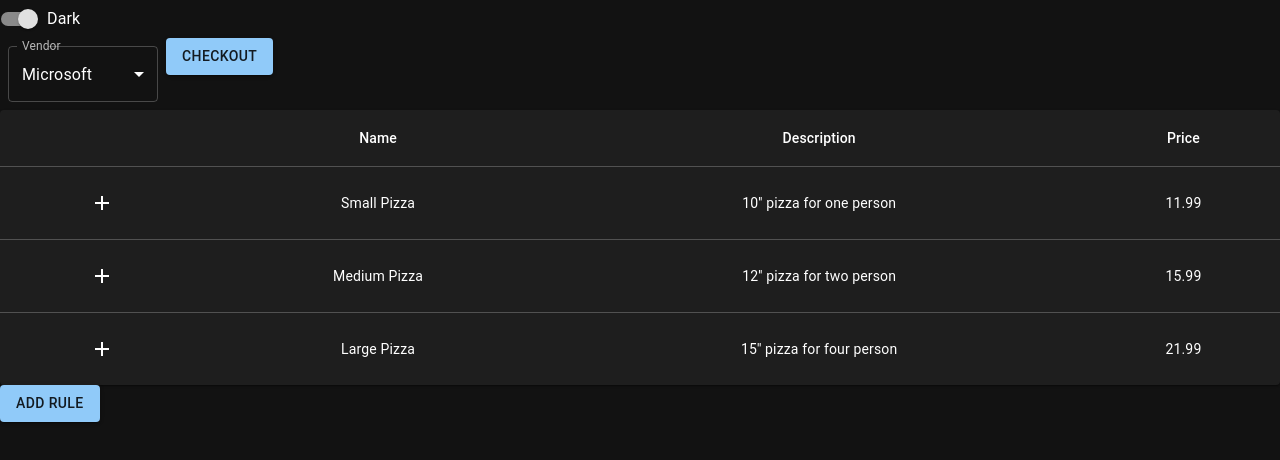
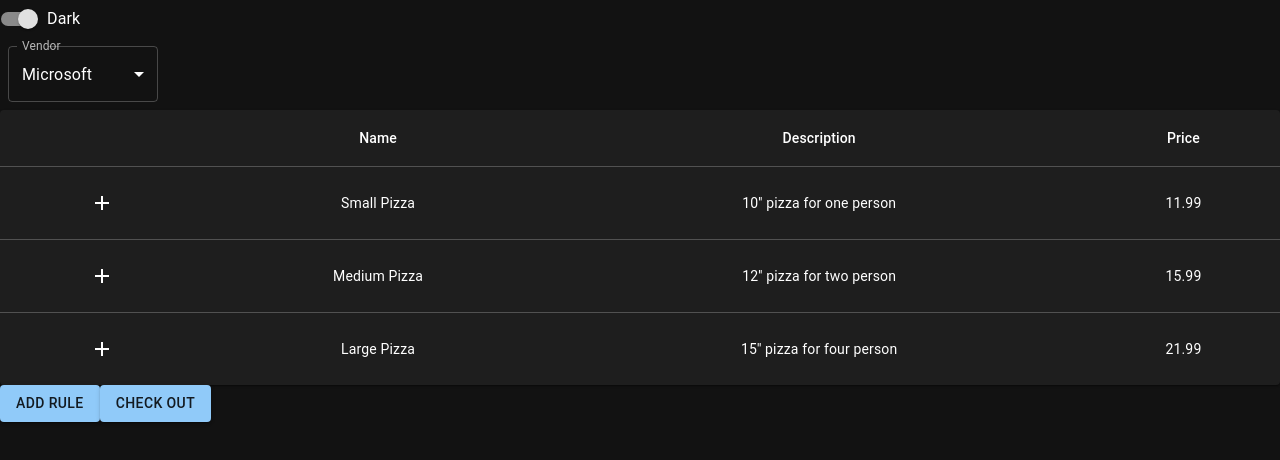
Before and after one commit to quanneprvt/tillpos_react_ts, a React (Create React App) app: page / in a window 1280 px wide. Shown: the top 460 px of the page. Built offline with nearby package versions, Linux system fonts and the light colour scheme.

Commit message:
add rule module, refactor code

```diff
--- a/src/components/Dialog.tsx
+++ b/src/components/Dialog.tsx
@@ -1,12 +1,17 @@
 import React, { ReactNode } from "react";
-import { Dialog, DialogTitle, Paper, PaperProps } from "@mui/material";
+import { Dialog, DialogTitle, Paper, PaperProps, Button } from "@mui/material";
 import Draggable from "react-draggable";
 
 interface IProps {
   title?: string;
   content?: ReactNode;
-  handleClose?: () => void;
-  isOpen?: boolean;
+  buttonText: string;
+  onDialogOpen?: () => void;
+  onDialogClose?: () => void;
+}
+
+interface IStates {
+  isOpen: boolean;
 }
 
 function PaperComponent(props: PaperProps) {
@@ -17,27 +22,47 @@ function PaperComponent(props: PaperProps) {
       cancel={'[class*="MuiDialogContent-root"]'}
       nodeRef={nodeRef}
     >
-      <Paper {...props} ref={nodeRef}/>
+      <Paper {...props} ref={nodeRef} />
     </Draggable>
   );
 }
 
-class DialogComponent extends React.Component<IProps> {
+class DialogComponent extends React.Component<IProps, IStates> {
+  constructor(props: IProps) {
+    super(props);
+    this.state = {
+      isOpen: false
+    }
+  }
+
+  onOpen() {
+    this.setState({ isOpen: true });
+    this.props.onDialogOpen && this.props.onDialogOpen();
+  }
+
   onClose() {
-    this.props.handleClose && this.props.handleClose();
+    this.setState({ isOpen: false });
+    this.props.onDialogClose && this.props.onDialogClose();
   }
 
   render() {
     return (
+      <>
+        <Button variant="contained" onClick={() => this.onOpen()}>
+          {this.props.buttonText}
+        </Button>
         <Dialog
           onClose={() => this.onClose()}
-        open={!!this.props.isOpen}
+          open={this.state.isOpen}
           PaperComponent={PaperComponent}
           aria-labelledby="draggable-dialog-title"
         >
-        <DialogTitle style={{ cursor: 'move' }} id="draggable-dialog-title">{this.props.title}</DialogTitle>
+          <DialogTitle style={{ cursor: "move" }} id="draggable-dialog-title">
+            {this.props.title}
+          </DialogTitle>
           {this.props.content && this.props.content}
         </Dialog>
+      </>
     );
   }
 }
--- a/src/components/List.tsx
+++ b/src/components/List.tsx
@@ -7,11 +7,7 @@ interface IProps {
 
 class ListComponent extends React.Component<IProps> {
   render() {
-    return (
-      <List>
-        {this.props.items}
-      </List>
-    );
+    return <List>{this.props.items}</List>;
   }
 }
 
--- a/src/components/ListItemCollapse.tsx
+++ b/src/components/ListItemCollapse.tsx
@@ -33,9 +33,7 @@ class ListItemCollapseComponent extends React.Component<IProps, IStates> {
         </ListItemButton>
         <Collapse in={this.state.isOpen} timeout="auto" unmountOnExit>
           <List component="div" disablePadding>
-            <ListItem>
-              {this.props.items}
-            </ListItem>
+            <ListItem>{this.props.items}</ListItem>
           </List>
         </Collapse>
       </>
--- a/src/components/Select.tsx
+++ b/src/components/Select.tsx
@@ -35,7 +35,7 @@ class SelectComponent extends React.Component<IProps, IStates> {
     const selected =
       this.props.data &&
       this.props.data.find((itm) => itm.value === evt.target.value);
-    this.setState({selectValue: selected ? selected.value : ""});
+    this.setState({ selectValue: selected ? selected.value : "" });
     this.props.onSelect && this.props.onSelect(selected ? selected.value : "");
   }
 
--- /dev/null
+++ b/src/modules/AddRule.tsx
@@ -0,0 +1,21 @@
+import React from "react";
+import Dialog from "../components/Dialog";
+import { Grid } from "@mui/material";
+
+class AddRuleModule extends React.Component {
+  render() {
+    return (
+      <Dialog
+        buttonText="Add Rule"
+        title="Add Rule"
+        content={
+          <Grid container>
+
+          </Grid>
+        }
+      />
+    );
+  }
+}
+
+export default AddRuleModule;
--- a/src/modules/ProductCheckout.tsx
+++ b/src/modules/ProductCheckout.tsx
@@ -1,13 +1,16 @@
 import React from "react";
+//component
 import Table from "../components/Table";
 import Select from "../components/Select";
 import Dialog from "../components/Dialog";
 import List from "../components/List";
 import ListItemCollapse from "../components/ListItemCollapse";
-import { tableData, vendorData } from "../constants/index";
 import { Button, Container, ListItemText } from "@mui/material";
 import { IItemAdd } from "../types/Table";
-
+//module
+import AddRule from "./AddRule";
+//constant
+import { tableData, vendorData } from "../constants/index";
 interface IItemProduct extends IItemAdd {
   count: number;
 }
@@ -20,27 +23,17 @@ interface IItemsCheckout {
 interface IProps {}
 
 interface IStates {
-  isDialogOpen: boolean;
+  addedItems: Array<IItemsCheckout>;
 }
 
-class ProductCheckout extends React.Component<IProps, IStates> {
-  addedItem: Array<IItemsCheckout>;
+class ProductCheckoutModule extends React.Component<IProps, IStates> {
   selectedVendor: string | undefined;
   constructor(props: IProps) {
     super(props);
+    this.selectedVendor = vendorData[0].value;
     this.state = {
-      isDialogOpen: false
-    };
-    this.addedItem = [];
-    this.selectedVendor = vendorData[0].value;
+      addedItems: []
     }
-
-  openCheckoutDialog() {
-    this.setState({ isDialogOpen: true });
-  }
-
-  closeCheckoutDialog() {
-    this.setState({ isDialogOpen: false });
   }
 
   addItemVendor(item: IItemAdd) {
@@ -52,11 +45,11 @@ class ProductCheckout extends React.Component<IProps, IStates> {
       vendor: this.selectedVendor || "",
       items: [itemProduct]
     };
-    this.addedItem.push(itemsCheckout);
+    this.state.addedItems.push(itemsCheckout);
   }
 
   addItemProduct(item: IItemAdd, index: number) {
-    const itemCheckout: IItemsCheckout = this.addedItem[index];
+    const itemCheckout: IItemsCheckout = this.state.addedItems[index];
     const itemProductIndex = itemCheckout.items.findIndex(
       (itm) => itm.id === item.id
     );
@@ -73,7 +66,7 @@ class ProductCheckout extends React.Component<IProps, IStates> {
   }
 
   onAddItem(item: IItemAdd) {
-    const index = this.addedItem.findIndex(
+    const index = this.state.addedItems.findIndex(
       (itm) => itm.vendor === this.selectedVendor
     );
     if (index === -1) {
@@ -81,6 +74,7 @@ class ProductCheckout extends React.Component<IProps, IStates> {
     } else {
       this.addItemProduct(item, index);
     }
+    this.setState({ addedItems: this.state.addedItems });
   }
 
   onVendorSelect(vendor: string) {
@@ -96,28 +90,29 @@ class ProductCheckout extends React.Component<IProps, IStates> {
           onSelect={(vendor) => this.onVendorSelect(vendor)}
           selected={vendorData[0].value}
         />
-        <Button variant="contained" onClick={() => this.openCheckoutDialog()}>
-          Checkout
-        </Button>
         <Table
           data={tableData}
           isAddable={true}
           onAddItem={(item) => this.onAddItem(item)}
         />
-        <Button variant="contained" onClick={() => this.openCheckoutDialog()}>
-          Add Rule
-        </Button>
+        <AddRule />
         <Dialog
-          isOpen={this.state.isDialogOpen}
-          handleClose={() => this.closeCheckoutDialog()}
+          buttonText="Check out"
           title="Product Checkout"
           content={
             <Container>
               <List
-                items={this.addedItem.map((itemCheckout, index) => (
+                items={this.state.addedItems.map((itemCheckout, index) => {
+                  return (
                     <ListItemCollapse
                       key={index}
-                    header={<ListItemText sx={{"&": {textTransform: "capitalize"}}}>{itemCheckout.vendor}</ListItemText>}
+                      header={
+                        <ListItemText
+                          sx={{ "&": { textTransform: "capitalize" } }}
+                        >
+                          {itemCheckout.vendor}
+                        </ListItemText>
+                      }
                       items={
                         <Table
                           data={itemCheckout.items.map((itemCheckout) => ({
@@ -128,7 +123,8 @@ class ProductCheckout extends React.Component<IProps, IStates> {
                         />
                       }
                     />
-                ))}
+                  );
+                })}
               />
             </Container>
           }
@@ -138,4 +134,4 @@ class ProductCheckout extends React.Component<IProps, IStates> {
   }
 }
 
-export default ProductCheckout;
+export default ProductCheckoutModule;
```
Lines whose indentation alone changed are shown as unchanged.
